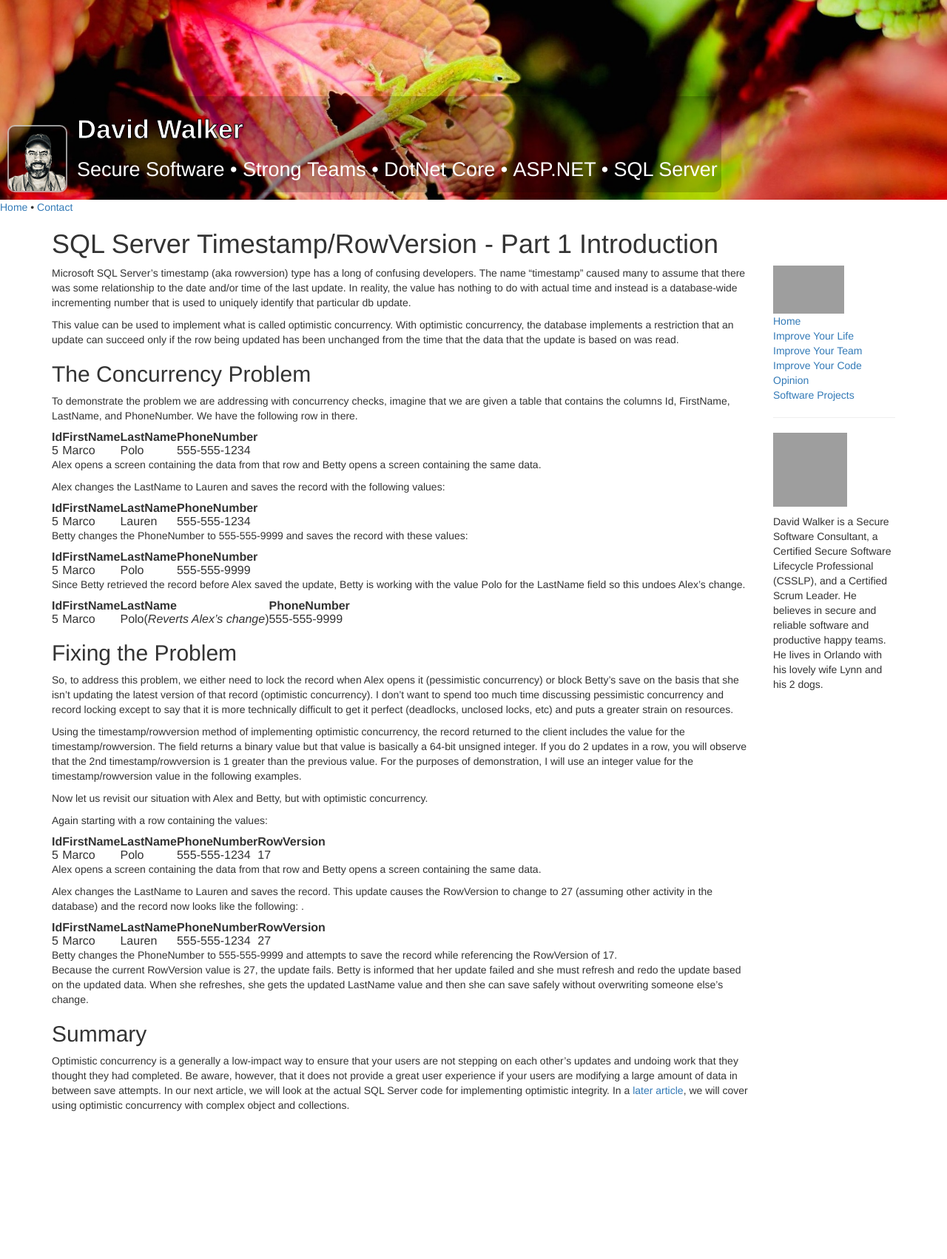
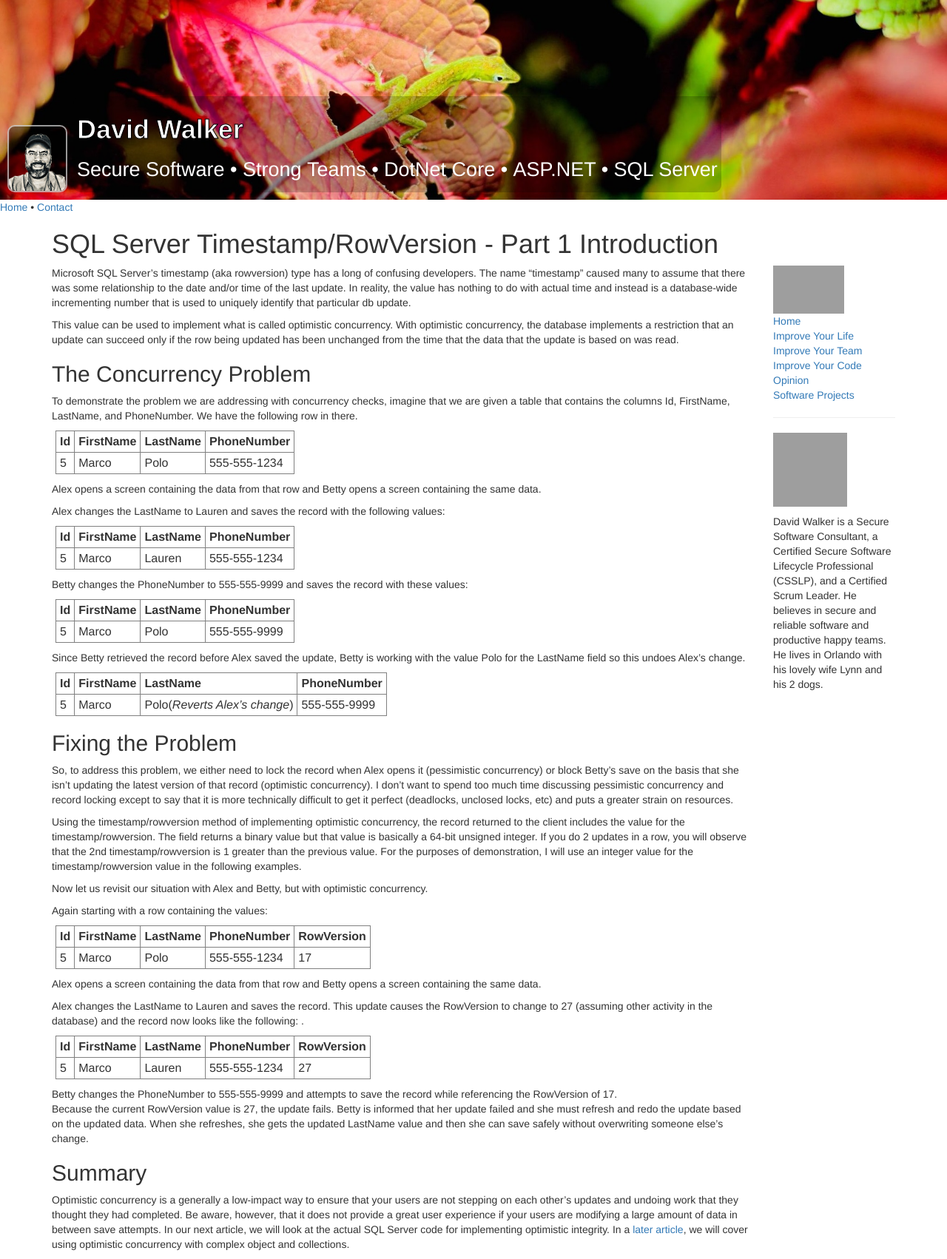
Before and after one commit to Grax32/Grax32.github.io, a Jekyll site: the page built from articles/sql-server-timestamps-part-1.md, in a window 1280 px wide. Shown: the whole page at 74% size. Built offline with Jekyll 4.4.1, drawn with Linux system fonts in a browser that asks for light colours; before the commit the page ends 1514 px from its top, so only the background shows below that; grey boxes are pictures that could not be loaded.

Commit message:
fix spelling in css

```diff
--- a/stylesheets/2019.css
+++ b/stylesheets/2019.css
@@ -100,12 +100,13 @@
     }
 }
 
-.grax-context-pane table {
+.grax-content-pane table {
     border: 1px solid black;
+    margin: 10px 5px;
 }
 
-.grax-context-pane td,
-.grax-context-pane th {
+.grax-content-pane td,
+.grax-content-pane th {
     padding: 5px;
     border: 1px solid gray;
 }
```
